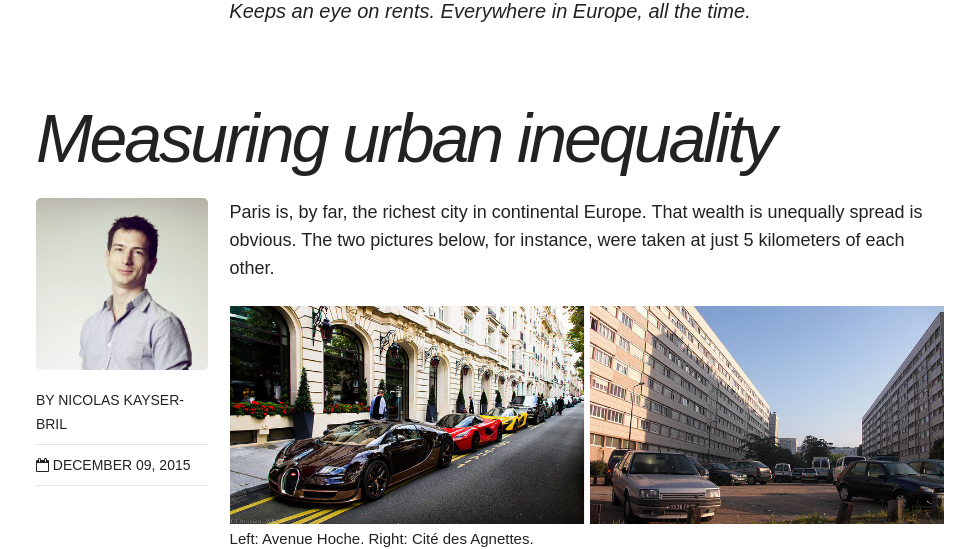
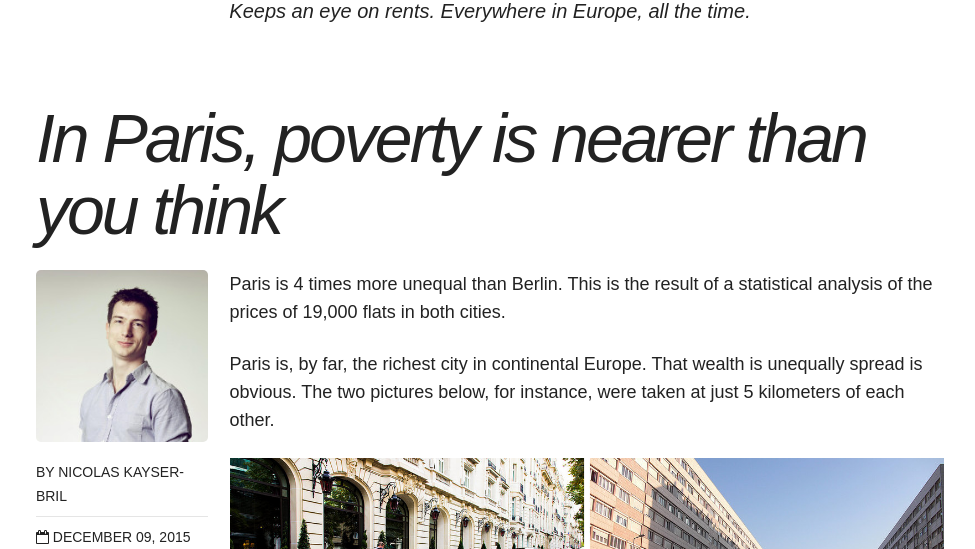
Before and after one commit to jplusplus/rentswatch-blog, a Jekyll site: the page built from _posts/2015-12-09-measuring-urban-inequality.md, in a window 1280 px wide and 900 px high, cut to the strip 351-900 px from the top of the window. Shown: the whole strip, without its empty margins (150-1125 px from the left). Built offline with Jekyll 4.4.1, drawn with Linux system fonts in a browser that asks for light colours; nearby versions of some CDN libraries.

Commit message:
updated title and lede

```diff
--- a/_posts/2015-12-09-measuring-urban-inequality.md
+++ b/_posts/2015-12-09-measuring-urban-inequality.md
@@ -1,10 +1,12 @@
 ---
 layout: post
-title: "Measuring urban inequality"
+title: "In Paris, poverty is nearer than you think"
 excerpt: "Looking at prices neighborhood by neighborhood"
 author: nkb
 date: 2015-12-09
 ---
+
+Paris is 4 times more unequal than Berlin. This is the result of a statistical analysis of the prices of 19,000 flats in both cities.
 
 Paris is, by far, the richest city in continental Europe. That wealth is unequally spread is obvious. The two pictures below, for instance, were taken at just 5 kilometers of each other.
 
```
